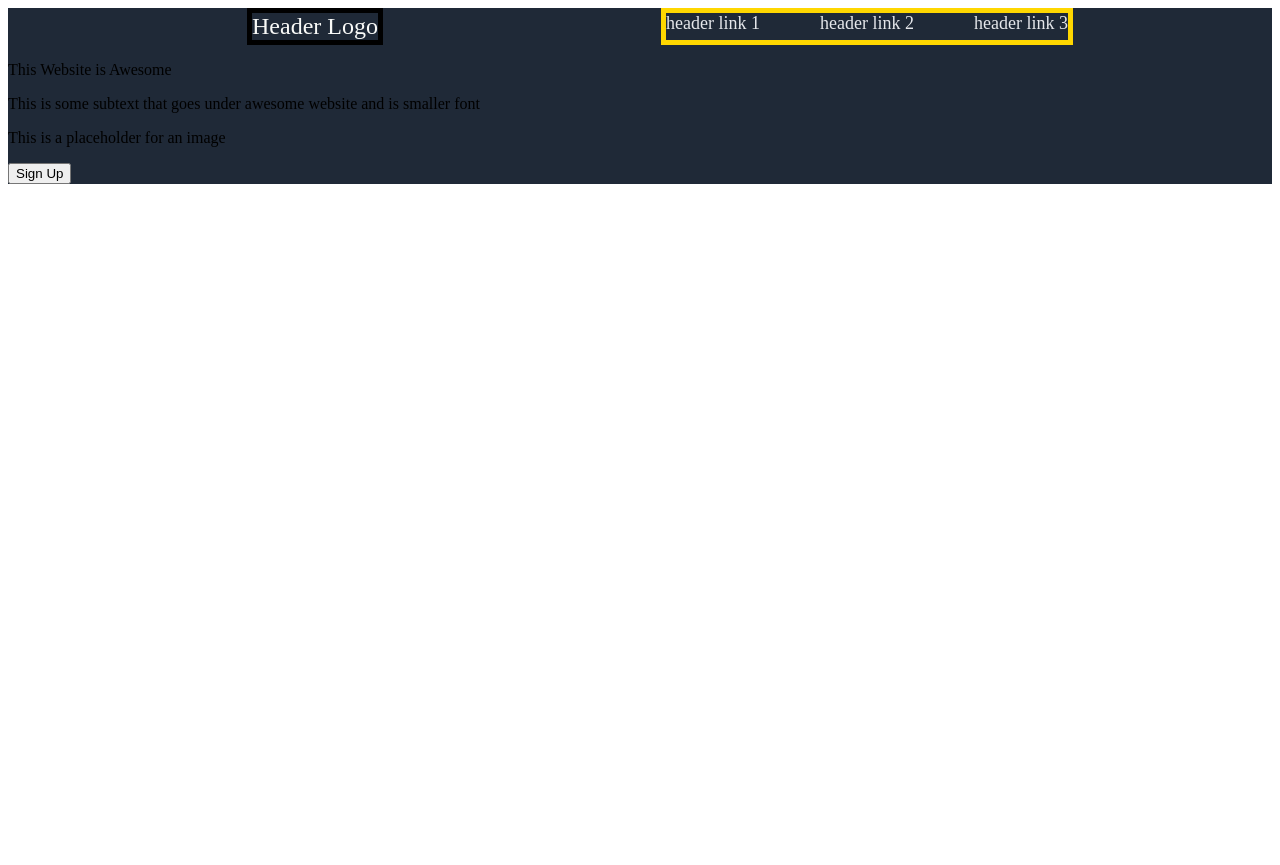
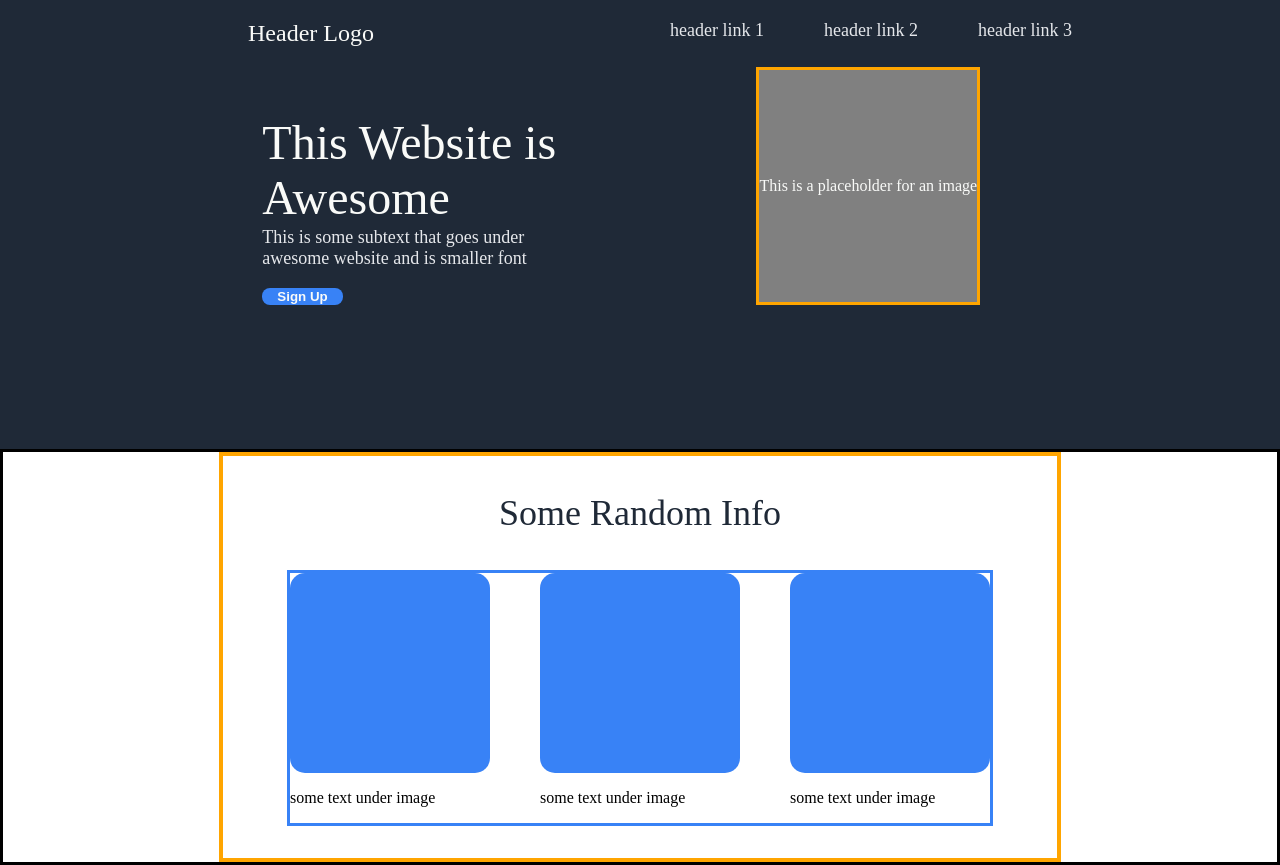
Before and after one commit to acarr123/odin-landing_page, a plain HTML site: page index.html in a window 1280 px wide. Before the commit the page ends 800 px from the top, so only its background shows below. Drawn offline with Linux system fonts and the light colour scheme.

Commit message:
update styling and add middle section

```diff
--- a/index.css
+++ b/index.css
@@ -1,23 +1,104 @@
 .top_section{
     background-color: #1f2937;
-    padding: 0%;
+    padding-bottom: 5%;
 }
 .header{
     display: flex;
     justify-content: space-around;
     padding-left: 100px;
     padding-right: 60px;
+    padding-top: 20px;
 }
 .logo{
-    border: 5px solid black;
     color: #f9faf8;
     font-size: 24px;
-
 }
 .links{
-    border: 5px solid gold;
     display: flex;
     gap: 60px;
     font-size: 18px;
     color: #e5e7eb;
 }
+.main_container{
+    display: flex;
+    flex: 1;
+    padding-left: 50px;
+    padding-right: 60px;
+    padding-top: 20px;
+    padding-bottom: 80px;
+}
+.container_left{
+    flex-flow: column wrap;
+
+}
+.main_text{
+    font-size: 48px;
+    font-weight: "extra-bold";
+    color: #f9faf8;
+    display: flex;
+    flex-flow: column wrap;
+    margin-left: 40%;
+    flex: 1;
+}
+.top_subtext{
+    font-size: 18px;
+    color: #e5e7eb;
+    margin-top: -12%;
+    margin-left: 40%;
+}
+.button{
+    background-color: #3882f6;
+    color: #f9faf8;
+    font-weight: bold;
+    border-radius: 8px;
+    border: none;
+    padding-inline: 15px;
+    margin-top: -15%;
+    margin-left: 40%;
+}
+.container_right{
+    display: flex;
+    flex-direction: column;
+    justify-content: center;
+    color: #f9faf8;
+    border: orange solid;
+    background-color: gray;
+    margin-left: 15%;
+
+}
+.text{
+    justify-self: center;
+}
+.middle_section{
+border: black solid;
+display: flex;
+justify-content: center;
+}
+.middle_container{
+    border: orange solid 4px;
+    display: flex;
+    flex-direction: column;
+    padding-bottom: 32px;
+    padding-left: 5%;
+    padding-right: 5%;
+}
+.middle_header{
+    font-size: 36px;
+    font-weight: "extra-bold";
+    color: #1f2937;
+    text-align: center;
+}
+.boxes{
+    border: #3882f6 solid;
+    display: flex;
+    gap: 50px;
+}
+.box{
+    flex-wrap: wrap;
+}
+.content_img{
+    width: 200px;
+    height: 200px;
+    background-color: #3882f6;
+    border-radius: 15px;
+}
--- a/index.html
+++ b/index.html
@@ -5,7 +5,7 @@
     <link rel="stylesheet" href="index.css">
     <title> Landing Page </title>
     </head>
-    <body>
+    <body style="margin:0">
         <div class="top_section">
             <div class="header">
                 <div class="logo">
@@ -17,10 +17,43 @@
                     <div> header link 3 </div>
                 </div>
             </div>
-            <p> This Website is Awesome</p>
-            <p> This is some subtext that goes under awesome website and is smaller font </p>
-            <p> This is a placeholder for an image </p>
-            <p> <button> Sign Up </button></p>
+            <div class="main_container">
+                <div class="container_left">
+                    <div class="main_text">
+                        <p> This Website is Awesome</p>
+                    </div>
+                    <div class="top_subtext">
+                    <p> This is some subtext that goes under awesome website and is smaller font </p>
+                    </div>
+                    <button class="button"> Sign Up </button>
+                </div>
+                <div class="container_right">
+                    <div class="text">
+                        <p> This is a placeholder for an image </p>
+                    </div>
+                </div>
+            </div>
+        </div>
+        <div class="middle_section">
+            <div class="middle_container">
+                <div class="middle_header">
+                    <p> Some Random Info</p>
+                </div>
+                <div class="boxes">
+                    <div class="box">
+                        <div class="content_img"></div>
+                        <p>some text under image</p>
+                    </div>
+                    <div class="box">
+                        <div class="content_img"></div>
+                        <p>some text under image</p>
+                    </div>
+                    <div class="box">
+                        <div class="content_img"></div>
+                        <p>some text under image</p>
+                    </div>
+                </div>
+            </div>
         </div>
     </body>
 </html>
```
